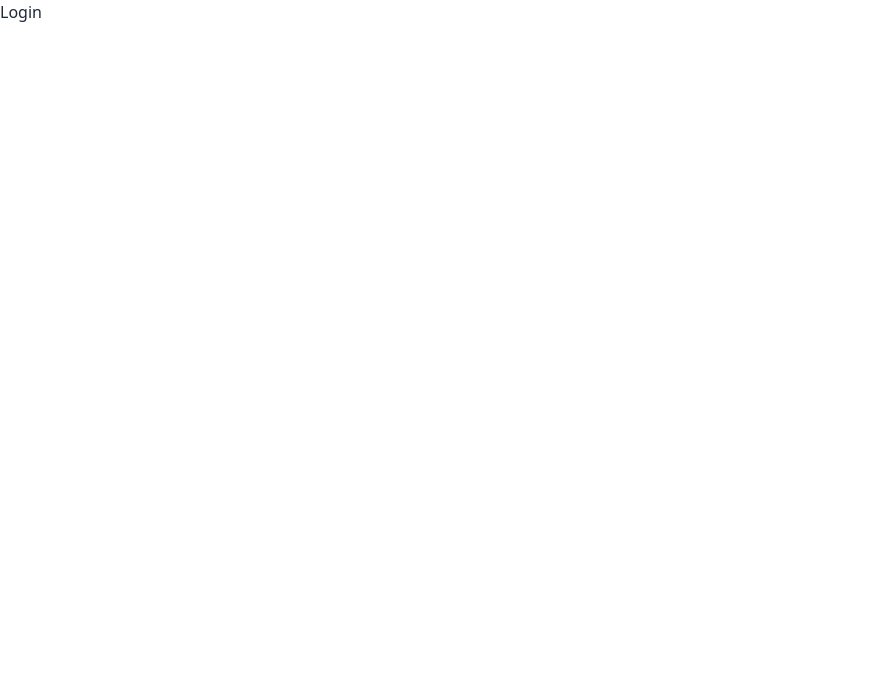
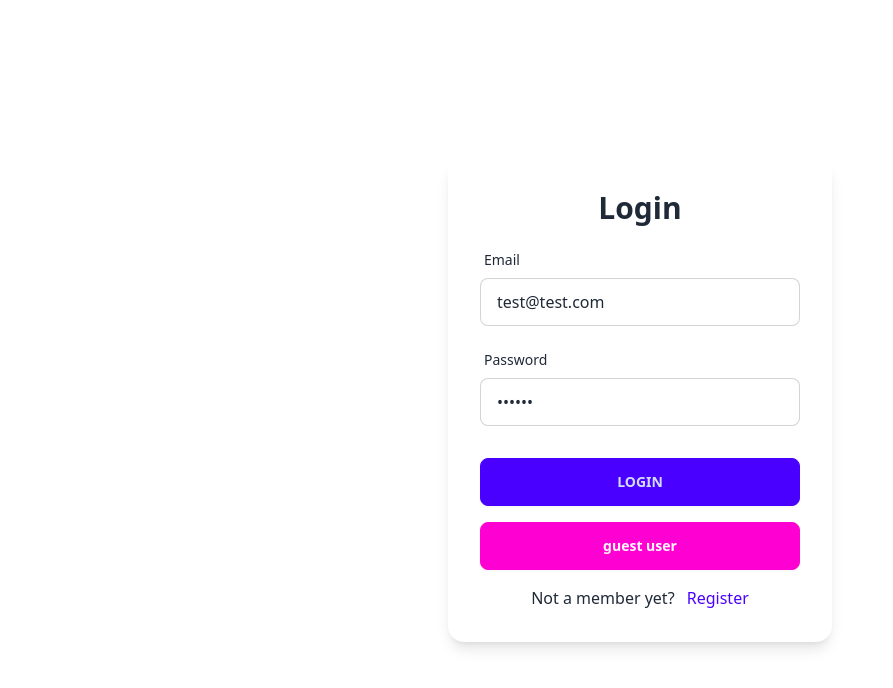
Before and after one commit to Vinod3d/React-Projects, a React (Vite) app in the folder 28-Comfy-Store/: page /login in a window 1280 px wide. Shown: the top 688 px of the page, without its empty margins (0-893 px from the left). Built offline with nearby package versions, Linux system fonts and the light colour scheme.

Commit message:
created header section login register form

```diff
--- /dev/null
+++ b/28-Comfy-Store/src/components/FormInput.jsx
@@ -0,0 +1,19 @@
+import React from "react";
+
+const FormInput = ({ label, name, type, defaultValue }) => {
+    return (
+        <div class="form-control">
+            <div class="label">
+                <span class="label-text capitalize">{label}</span>
+            </div>
+            <input
+                type={type}
+                name={name}
+                defaultValue={defaultValue}
+                class="input input-bordered"
+             />
+        </div>
+    );
+};
+
+export default FormInput;
--- /dev/null
+++ b/28-Comfy-Store/src/components/Header.jsx
@@ -0,0 +1,18 @@
+import React from 'react'
+import { Link } from 'react-router-dom'
+
+const Header = () => {
+  return (
+    <header className='bg-neutral py-2 text-neutral-content'>
+        <div className='align-element flex justify-center sm:justify-end'>
+            <div className="flex gap-x-6 justify-center items-center">
+                <Link to='/login' className='link link-hover text-xs sm:text-sm'>Sing in/ Guest</Link>
+                <Link to='/register' className='link link-hover text-xs sm:text-sm'>Create Account</Link>
+            </div>
+        </div>
+
+    </header>
+  )
+}
+
+export default Header
--- /dev/null
+++ b/28-Comfy-Store/src/components/SubmitBtn.jsx
@@ -0,0 +1,21 @@
+import React from 'react'
+import { useNavigation } from 'react-router-dom';
+
+const SubmitBtn = ({text}) => {
+    const navigation = useNavigation()
+    const isSubmitting = navigation.state === 'submitting'
+  return (
+    <button type='submit' className='btn btn-primary btn-block uppercase' disabled={isSubmitting}>
+        {isSubmitting ? (
+            <>
+                <span className='loading loading-spinner'></span>
+                sending...
+            </>
+        ) : (
+            text || "Submit"
+        )}
+    </button>
+  )
+}
+
+export default SubmitBtn;
--- /dev/null
+++ b/28-Comfy-Store/src/components/index.js
@@ -0,0 +1,3 @@
+export {default as FormInput} from './FormInput'
+export {default as SubmitBtn} from './SubmitBtn'
+export {default as Header} from './Header'
--- a/28-Comfy-Store/src/index.css
+++ b/28-Comfy-Store/src/index.css
@@ -1,3 +1,9 @@
 @tailwind base;
 @tailwind components;
 @tailwind utilities;
+
+@layer components {
+    .align-element{
+        @apply mx-auto max-w-6xl px-8;
+    }
+}
--- a/28-Comfy-Store/src/pages/HomeLayout.jsx
+++ b/28-Comfy-Store/src/pages/HomeLayout.jsx
@@ -1,12 +1,13 @@
 import {Outlet} from 'react-router-dom'
+import { Header } from '../components'
 
 const HomeLayout = () => {
   return (
     <>
-      <nav>
-        <span className='text-4xl text-primary'>Comfy</span>
-      </nav>
-      <Outlet/>
+      <Header/>
+      <section className='align-element'>
+        <Outlet/>
+      </section>
     </>
   )
 }
--- a/28-Comfy-Store/src/pages/Login.jsx
+++ b/28-Comfy-Store/src/pages/Login.jsx
@@ -1,9 +1,35 @@
-import React from 'react'
+import { FormInput, SubmitBtn } from "../components";
+import { Form, Link } from 'react-router-dom'
 
 const Login = () => {
-  // console.log(something)
   return (
-    <div>Login</div>
+    <section className="h-screen grid place-items-center">
+      <Form method="post" className="card w-96 p-8 bg-base-100 shadow-lg flex flex-col gap-y-4">
+        <h4 className="text-center text-3xl font-bold">Login</h4>
+        <FormInput
+          type="email"
+          label="Email"
+          name="identifier"
+          defaultValue="test@test.com"
+        />
+        <FormInput
+          type="password"
+          label="password"
+          name="password"
+          defaultValue="secret"
+        />
+        <div className="mt-4">
+          <SubmitBtn text='login'/>
+        </div>
+        <button type="button" className="btn btn-secondary btn-block">
+          guest user
+        </button>
+        <p className="text-center">
+          Not a member yet?{' '}
+          <Link to="/register" className="link ml-2 link-hover link-primary capitalize">register</Link>
+        </p>
+      </Form>
+    </section>
   )
 }
 
--- a/28-Comfy-Store/src/pages/Register.jsx
+++ b/28-Comfy-Store/src/pages/Register.jsx
@@ -1,8 +1,26 @@
-import React from 'react'
+import { FormInput, SubmitBtn } from "../components";
+import { Form, Link } from 'react-router-dom'
 
 const Register = () => {
   return (
-    <div>Register</div>
+    <section className="h-screen grid place-items-center">
+      <Form
+        method="POST"
+        className="card w-96 p-8 bg-base-100 shadow-lg flex flex-col gap-y-4"
+      >
+        <h4 className="text-center text-3xl font-bold">Register</h4>
+        <FormInput type='text' label='username' name='username'/>
+        <FormInput type='email' label='email' name='email'/>
+        <FormInput type='password' label='password' name='password'/>
+        <div className="mt-4">
+          <SubmitBtn text='register'/>
+        </div>
+        <p className="text-center">
+          Already a member?{' '}
+          <Link to="/register" className="link ml-2 link-hover link-primary capitalize">register</Link>
+        </p>
+      </Form>
+    </section>
   )
 }
 
```
